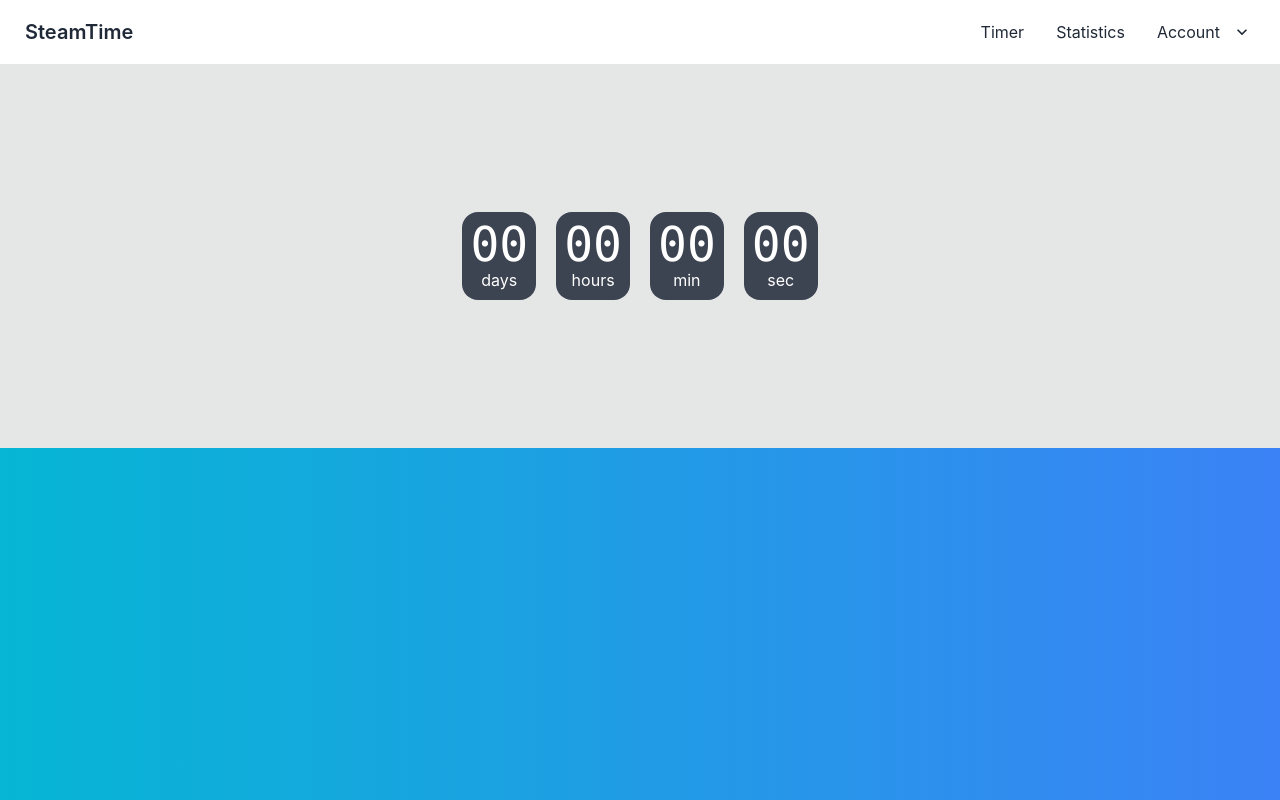
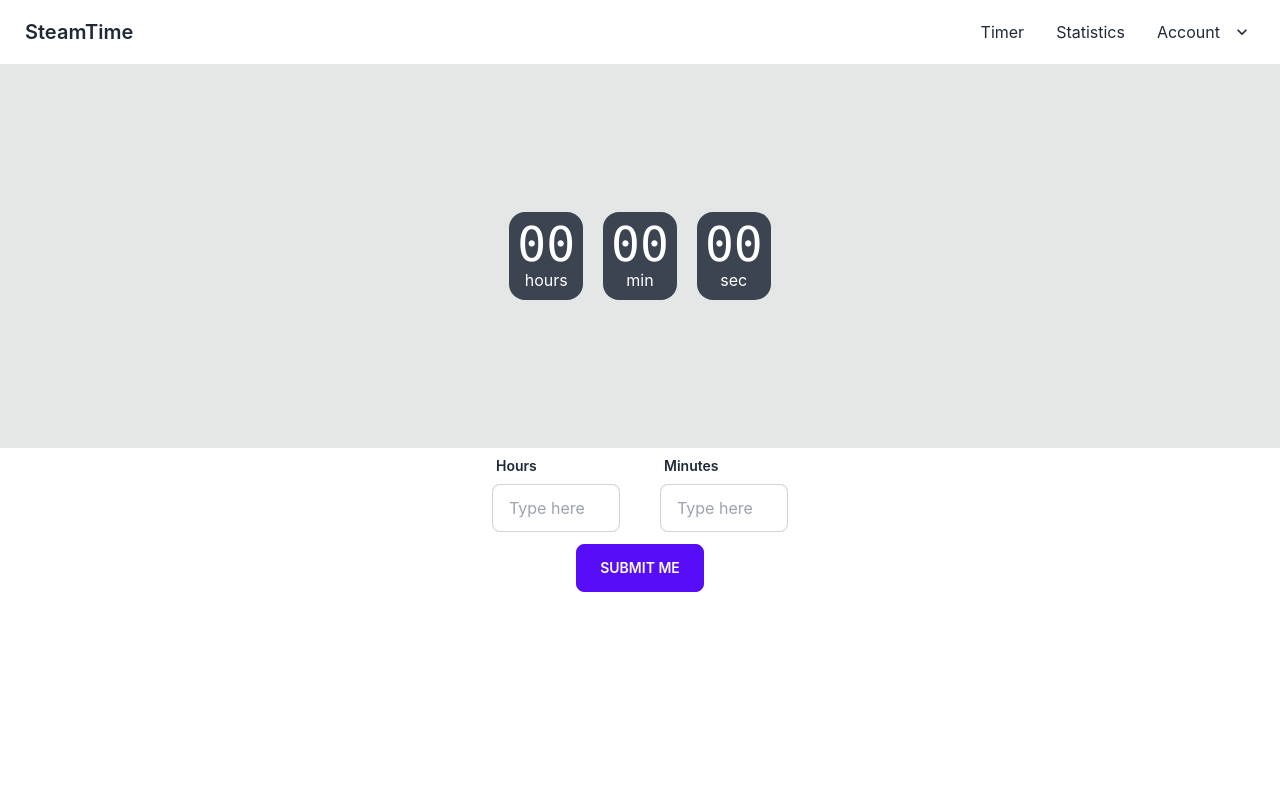
Before and after one commit to KyoshiNoda/Steam-Time, a React (Create React App) app in the folder client/: page /timer in a window 1280 px wide. Built offline with nearby package versions, Linux system fonts and the light colour scheme.

Commit message:
added basic form control for timer

```diff
--- a/client/src/components/Timer/Time.jsx
+++ b/client/src/components/Timer/Time.jsx
@@ -16,10 +16,6 @@ function Time() {
   return (
     <div className="grid grid-flow-col gap-5 text-center auto-cols-max">
       <div className="flex flex-col p-2 bg-neutral rounded-box text-neutral-content">
-        <CountDown className="font-mono text-5xl" value={15} />
-        days
-      </div>
-      <div className="flex flex-col p-2 bg-neutral rounded-box text-neutral-content">
         <CountDown className="font-mono text-5xl" value={10} />
         hours
       </div>
--- /dev/null
+++ b/client/src/components/Timer/TimeForm.jsx
@@ -0,0 +1,37 @@
+import React from "react";
+
+function TimeForm() {
+  return (
+    <div className="flex flex-col">
+      <div className="flex justify-center gap-10">
+        <div className="form-control w-32 max-w-xs">
+          <label className="label">
+            <span className="label-text font-semibold">Hours</span>
+          </label>
+          <input
+            type="number"
+            placeholder="Type here"
+            className="input input-bordered w-full max-w-xs"
+          />
+        </div>
+
+        <div className="form-control w-32 max-w-xs">
+          <label className="label">
+            <span className="label-text font-semibold">Minutes</span>
+          </label>
+          <input
+            type="number"
+            placeholder="Type here"
+            className="input input-bordered w-full max-w-xs"
+          />
+        </div>
+      </div>
+
+      <div className="flex justify-center m-3">
+        <button className="btn btn-primary w-32">Submit Me</button>
+      </div>
+    </div>
+  );
+}
+
+export default TimeForm;
--- a/client/src/pages/Timer.jsx
+++ b/client/src/pages/Timer.jsx
@@ -1,15 +1,16 @@
 import React from "react";
-import Background from "../components/Background";
+import TimeForm from "../components/Timer/TimeForm";
 import NavBar from "../components/NavBar/NavBar";
 import Time from "../components/Timer/Time";
 function Timer() {
   return (
-    <Background>
+    <>
       <NavBar />
       <div className="flex justify-center items-center h-96 bg-base-300">
-        <Time/>
+        <Time />
       </div>
-    </Background>
+      <TimeForm/>
+    </>
   );
 }
 
```
